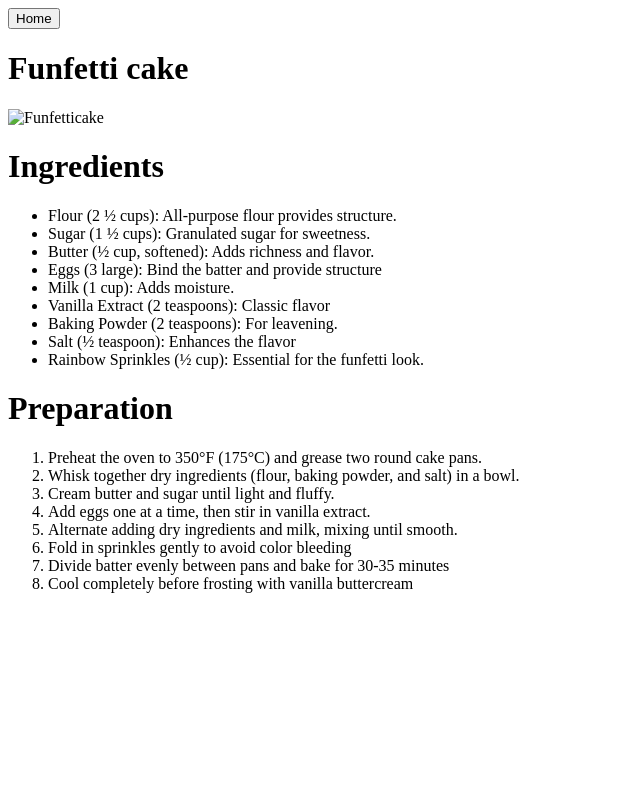
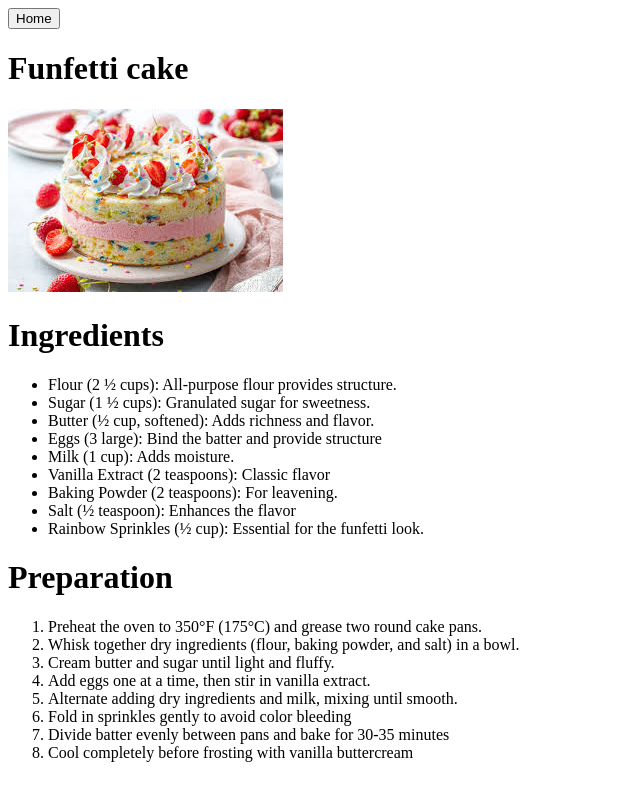
Before and after one commit to NdunuChege/EWSHEEI-BAKERS, a plain HTML site: page funfetticake.html in a window 1280 px wide. Shown: the whole page, without its empty margins (0-640 px from the left). Drawn offline with Linux system fonts and the light colour scheme; the site is published under a folder, as on GitHub Pages, so addresses that start at the root find nothing.

Commit message:
Update funfetticake.html

```diff
--- a/funfetticake.html
+++ b/funfetticake.html
@@ -13,7 +13,7 @@
         <button onclick="location.href='index.html';">Home</button>
         <h1>Funfetti cake</h1>
     </div>
-    <img src="/assets/images,/funfettyy.jpeg" alt="Funfetticake">
+    <img src="./assets/images,/funfettyy.jpeg" alt="Funfetticake">
     <h1>Ingredients</h1>
     <ul>
         <li>Flour (2 ½ cups): All-purpose flour provides structure.</li>
```
